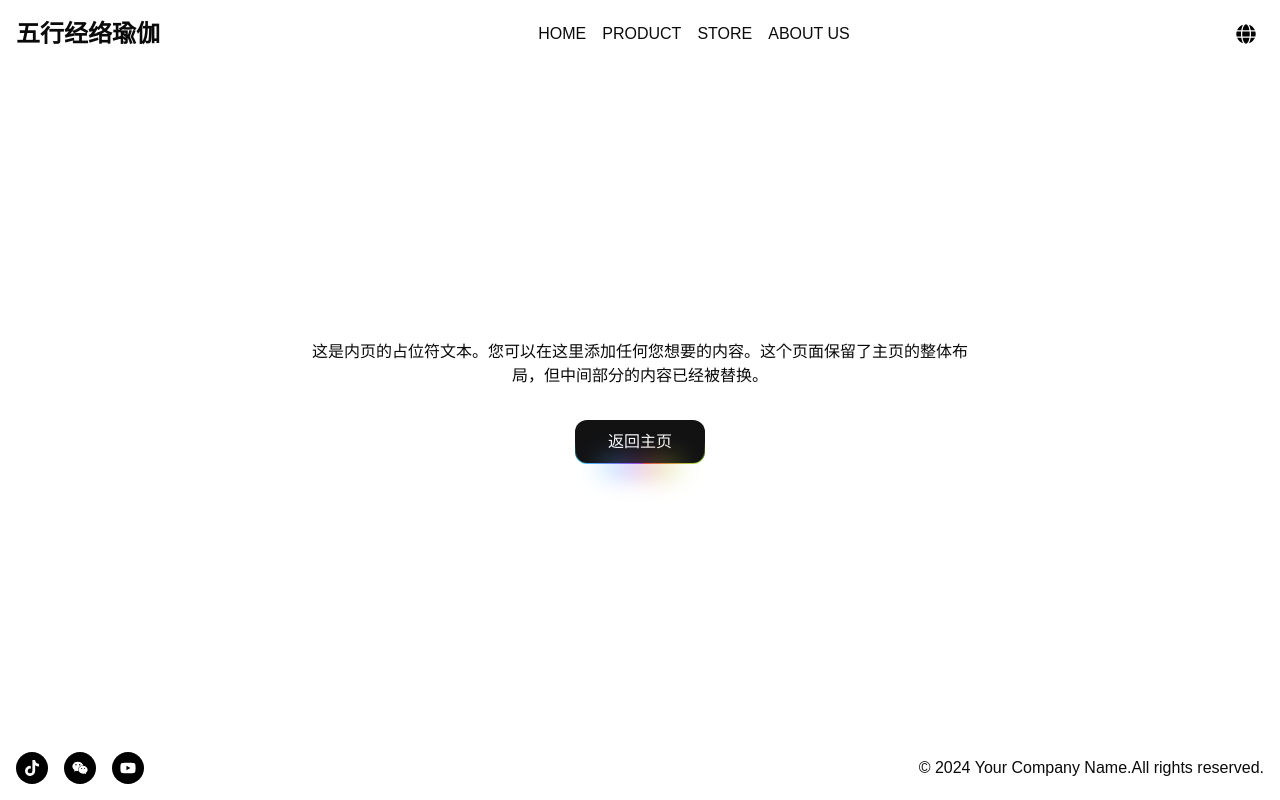
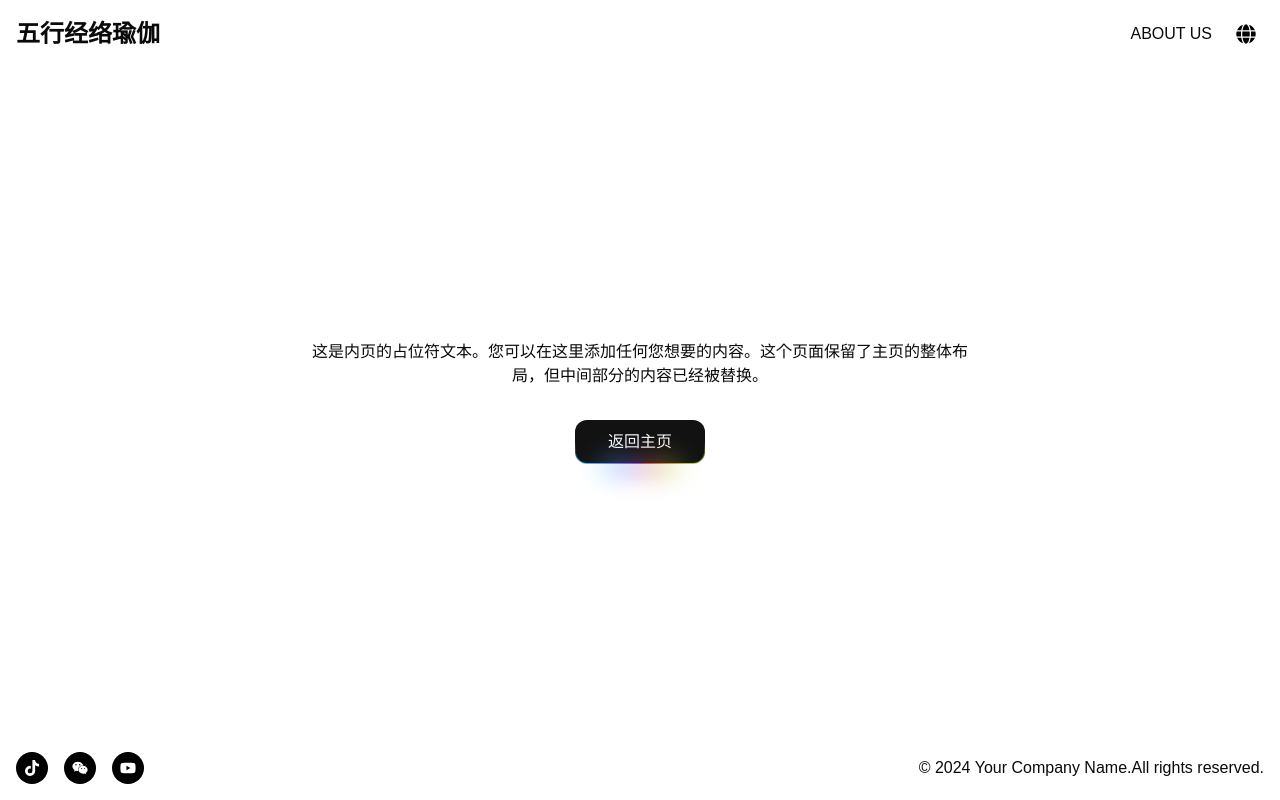
Before and after one commit to Jeromestein/YogaWebsite, a Next.js app: page /inner-page in a window 1280 px wide. Built offline with nearby package versions, Linux system fonts and the light colour scheme.

Commit message:
style: align About Us link with language toggle button, hide Unnecessary buttons

```diff
--- a/app/components/Layout.tsx
+++ b/app/components/Layout.tsx
@@ -27,31 +27,22 @@ export default function Layout({ children }: { children: React.ReactNode }) {
           */}
           <Link href="/">五行经络瑜伽</Link>
         </div>
+        <div className="flex items-center space-x-4">
           <nav className={`
             md:block
             ${isMenuOpen ? 'block' : 'hidden'}
-          ${isMenuOpen ? 'absolute top-full left-0 right-0 bg-white shadow-lg z-50' : ''}
-          md:relative md:shadow-none md:top-auto md:left-auto md:right-auto
+            ${isMenuOpen ? 'absolute top-full right-0 bg-white shadow-lg z-50' : ''}
+            md:relative md:shadow-none md:top-auto md:right-auto
           `}>
             <ul className={`
               md:flex md:space-x-4
               ${isMenuOpen ? 'flex flex-col space-y-2 p-4' : ''}
             `}>
               <li className="md:p-0 p-2 hover:bg-gray-100">
-              <Link href="/inner-page">{language === 'en' ? 'HOME' : '首页'}</Link>
-            </li>
-            <li className="md:p-0 p-2 hover:bg-gray-100">
-              <Link href="/inner-page">{language === 'en' ? 'PRODUCT' : '产品'}</Link>
-            </li>
-            <li className="md:p-0 p-2 hover:bg-gray-100">
-              <Link href="/inner-page">{language === 'en' ? 'STORE' : '商店'}</Link>
-            </li>
-            <li className="md:p-0 p-2 hover:bg-gray-100">
                 <Link href="/inner-page">{language === 'en' ? 'ABOUT US' : '关于我们'}</Link>
               </li>
             </ul>
           </nav>
-        <div className="flex items-center space-x-4">
           <button onClick={toggleLanguage} className="p-2">
             <FaGlobe className="text-black" size={20} />
           </button>
```
Lines whose indentation alone changed are shown as unchanged.
